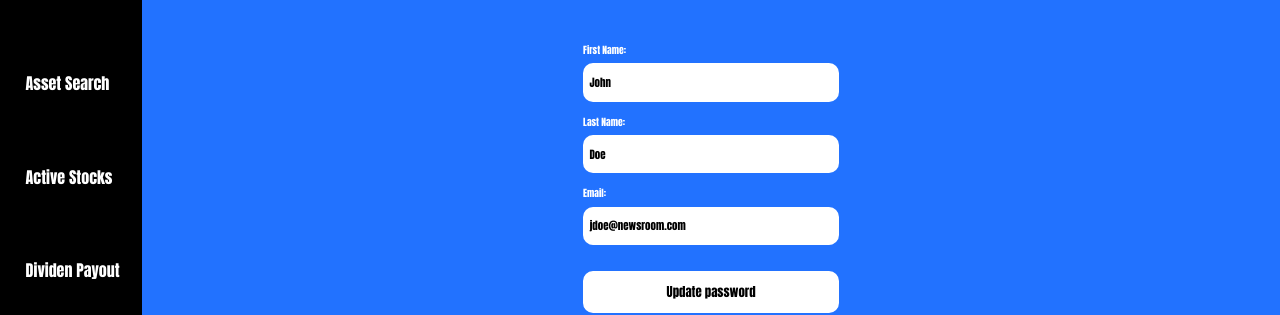
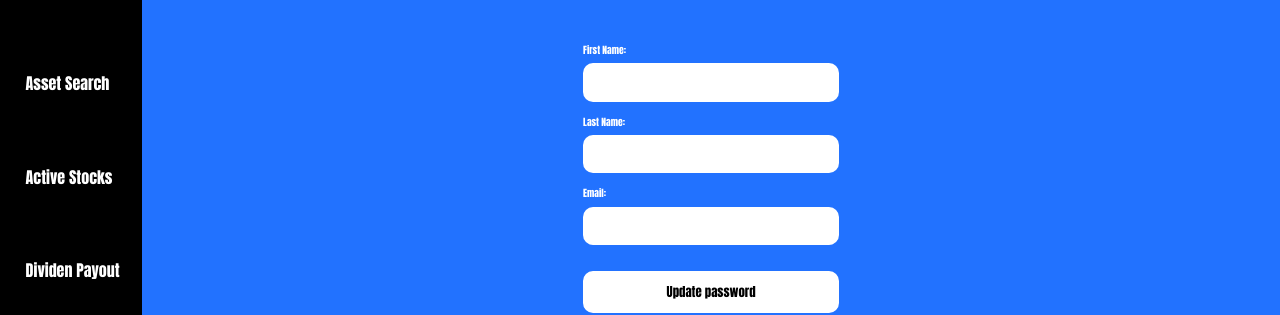
Before and after one commit to JakeKorobellis/NewsApp, a React (Create React App) app in the folder frontend/: page /useredit in a window 1280 px wide. Shown: the part 265-580 px from the top of the page. Built offline with nearby package versions, Linux system fonts and the light colour scheme; no server answers.

Commit message:
Populating dyanmic user edit fields

```diff
--- a/frontend/src/components/profile.js
+++ b/frontend/src/components/profile.js
@@ -3,12 +3,30 @@ import Side from "./sidebar";
 import user from "./pictures/user.png";
 
 function UserEdit() {
+  const [userData, setUserData] = React.useState([]);
+
   const [currUser, setCurrUser] = React.useState({
     fname: "John",
     lname: "Doe",
     email: "jdoe@newsroom.com",
     password: "JohnDoe123",
   });
+
+  const token = localStorage.getItem("token");
+
+  React.useEffect(() => {
+    fetch("/api/auth", {
+      method: "GET",
+      headers: {
+        Authorization: `Bearer ${token}`,
+        "Content-Type": "application/json",
+      },
+    })
+      .then((res) => res.json())
+      .then((data) => setUserData(data.authData.user));
+  }, []);
+
+  console.log(userData);
 
   //Use effect to set the current user when loaded
 
@@ -38,6 +56,16 @@ function UserEdit() {
           <div class="sidebar">
             <Side />
           </div>
+          {userData == [] ? (
+            <div className="holder-loader">
+              <div class="lds-ring">
+                <div></div>
+                <div></div>
+                <div></div>
+                <div></div>
+              </div>
+            </div>
+          ) : (
             <div class="data stream-all">
               <div className="title-all">Edit Profile</div>
               <div>Current profile values are populated.</div>
@@ -56,7 +84,7 @@ function UserEdit() {
                           id="fname"
                           name="fname"
                           className="inputs-form"
-                        value={currUser.fname}
+                          value={userData.fname}
                           required
                         />
                       </div>
@@ -67,7 +95,7 @@ function UserEdit() {
                           id="lname"
                           name="lname"
                           className="inputs-form"
-                        value={currUser.lname}
+                          value={userData.lname}
                           required
                         />
                       </div>
@@ -78,7 +106,7 @@ function UserEdit() {
                           id="email"
                           name="email"
                           className="inputs-form"
-                        value={currUser.email}
+                          value={userData.email}
                           required
                         />
                       </div>
@@ -100,6 +128,7 @@ function UserEdit() {
                 </div>
               </div>
             </div>
+          )}
         </div>
       </header>
     </div>
```
Lines whose indentation alone changed are shown as unchanged.
